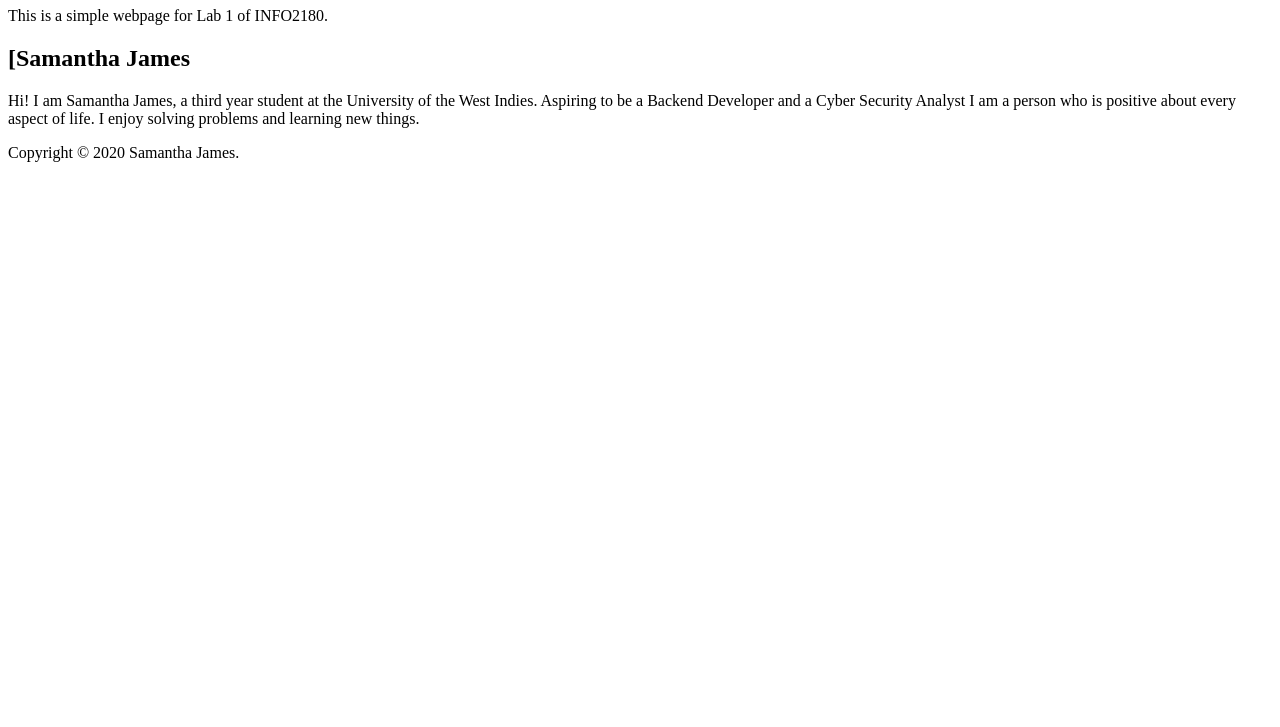
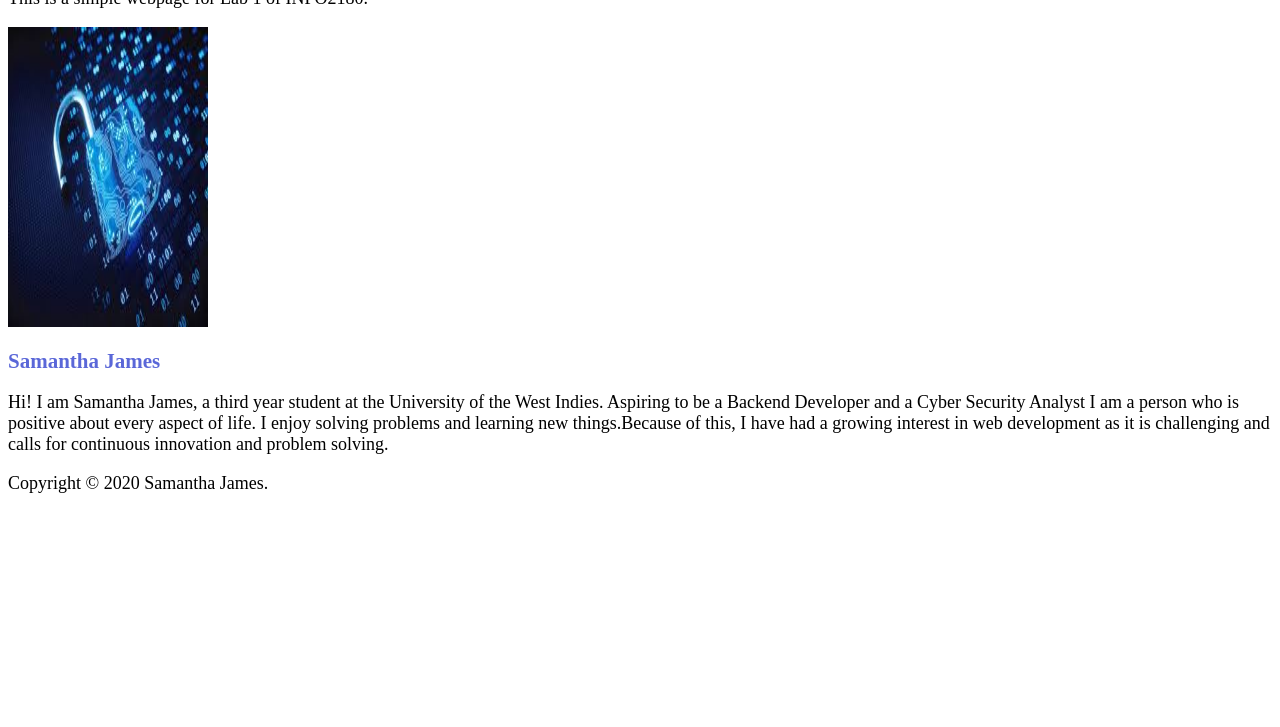
Before and after one commit to adoseofsam/info2180-lab1, a plain HTML site: page index.html in a window 1280 px wide. Shown: the part 73-800 px from the top of the page. Drawn offline with Linux system fonts and the light colour scheme.

Commit message:
changes to index file

```diff
--- a/index.html
+++ b/index.html
@@ -1,22 +1,27 @@
 <!DOCTYPE html>
 <html lang="en">
 <head>
+
     <meta charset="UTF-8">
     <meta name="viewport" content="width=device-
 width, initial-scale=1.0">
     <meta http-equiv="X-UA-Compatible" content="ie=edge">
     <title>INFO2180 Lab 1</title>
+    <link href = "styles.css" rel = "stylesheet" type="text/css">
 </head>
 <body>
     <header>
         <h1>INFO2180 Lab 1</h1>
         <p>This is a simple webpage for Lab 1 of INFO2180.</p>
+        <img src="index.jpeg" alt="cyber security" width="200" height="300" />
+
 </header>
 <main>
-    <h2>[Samantha James</h2>
+    <h2>Samantha James</h2>
     <p>Hi! I am Samantha James, a third year student at the University of the West Indies. Aspiring to be a Backend Developer and a Cyber Security Analyst
            I am a person who is positive about every aspect of life.
-           I enjoy solving problems and learning new things. </p>
+           I enjoy solving problems and learning new things.Because of this, I have had a growing interest in web development as it
+           is challenging and calls for continuous innovation and problem solving.  </p>
 </main>
 <footer>
     <p>Copyright &copy; 2020 Samantha James.</p></footer>
```
Also changed, not shown: index.jpeg (added).
